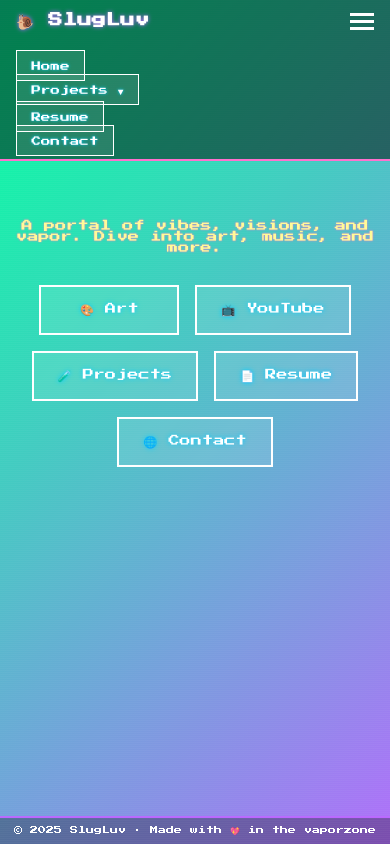
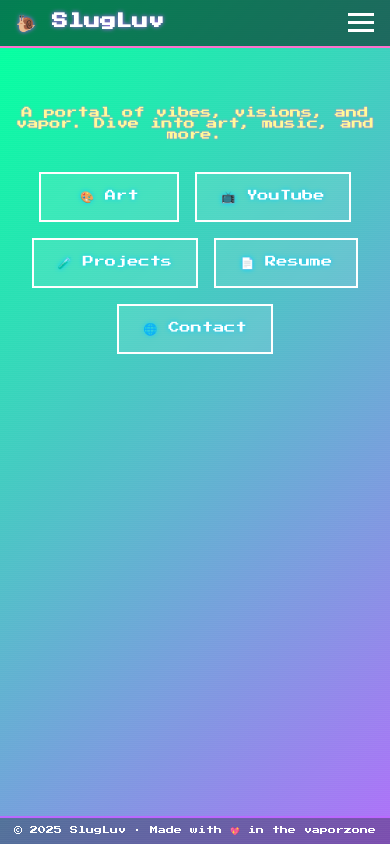
Before and after one commit to GojiBran/BaskinBros, a plain HTML site: page slugluv/index.html in a window 390 px wide. Both pictures are taken after a click on the element 362 px from the left and 21 px from the top of the page. Drawn offline with Linux system fonts and the light colour scheme.

Commit message:
Update index.html

```diff
--- a/slugluv/index.html
+++ b/slugluv/index.html
@@ -35,7 +35,6 @@
       min-height: 100vh;
     }
 
-    /* Navbar */
     .navbar {
       background: rgba(0, 0, 0, 0.5);
       border-bottom: 2px solid #ff71ce;
@@ -46,14 +45,7 @@
       display: flex;
       justify-content: space-between;
       align-items: center;
-      gap: 1rem;
       flex-wrap: wrap;
-    }
-
-    .navbar-left {
-      display: flex;
-      align-items: center;
-      gap: 1rem;
     }
 
     .navbar h1 {
@@ -66,20 +58,20 @@
       display: none;
       flex-direction: column;
       cursor: pointer;
-      gap: 4px;
-      margin-left: auto;
+      gap: 5px;
     }
 
     .hamburger div {
-      width: 24px;
+      width: 26px;
       height: 3px;
       background: #fff;
     }
 
     .nav-links {
       display: flex;
-      gap: 0.5rem;
+      gap: 1rem;
       flex-wrap: wrap;
+      align-items: center;
     }
 
     .nav-item {
@@ -104,7 +96,6 @@
       border-color: #ff71ce;
     }
 
-    /* Dropdown */
     .dropdown-content {
       display: none;
       position: absolute;
@@ -199,17 +190,23 @@
       z-index: 999;
     }
 
-    /* Mobile adjustments */
+    /* Mobile Layout Fixes */
     @media (max-width: 768px) {
       .hamburger {
         display: flex;
+      }
+
+      .navbar {
+        flex-direction: row;
+        flex-wrap: wrap;
       }
 
       .nav-links {
         display: none;
         flex-direction: column;
         width: 100%;
-        margin-top: 0.5rem;
+        gap: 0;
+        padding: 0.5rem 0;
       }
 
       .nav-links.show {
@@ -218,36 +215,33 @@
 
       .nav-links a {
         width: 100%;
-        text-align: left;
+        padding: 1rem;
+        font-size: 0.7rem;
+        border-top: 1px solid rgba(255,255,255,0.2);
       }
 
-      .navbar {
-        flex-direction: column;
-        align-items: stretch;
+      .dropdown-content {
+        position: relative;
+        background: rgba(255,255,255,0.05);
+        border: none;
+        padding-left: 1rem;
       }
 
-      .navbar-left {
-        width: 100%;
-        display: flex;
-        justify-content: space-between;
-        align-items: center;
-      }
-
-      .navbar h1 {
-        font-size: 0.9rem;
+      .dropdown-content a {
+        padding: 0.75rem 1rem;
+        font-size: 0.65rem;
+        border: none;
       }
     }
   </style>
 </head>
 <body class="crt-lines">
   <div class="navbar">
-    <div class="navbar-left">
-      <h1>🐌 SlugLuv</h1>
-      <div class="hamburger" onclick="document.querySelector('.nav-links').classList.toggle('show')">
-        <div></div>
-        <div></div>
-        <div></div>
-      </div>
+    <h1>🐌 SlugLuv</h1>
+    <div class="hamburger" onclick="document.querySelector('.nav-links').classList.toggle('show')">
+      <div></div>
+      <div></div>
+      <div></div>
     </div>
     <div class="nav-links">
       <div class="nav-item"><a href="#">Home</a></div>
@@ -278,5 +272,32 @@
   <footer>
     © 2025 SlugLuv · Made with 💖 in the vaporzone
   </footer>
+
+  <script>
+    const hamburger = document.querySelector('.hamburger');
+    const navLinks = document.querySelector('.nav-links');
+
+    hamburger.addEventListener('click', () => {
+      navLinks.classList.toggle('show');
+
+      // Close dropdowns on collapse
+      if (!navLinks.classList.contains('show')) {
+        document.querySelectorAll('.dropdown-content').forEach(el => {
+          el.style.display = 'none';
+        });
+      }
+    });
+
+    // Toggle dropdowns on mobile click
+    document.querySelectorAll('.nav-item > a').forEach(link => {
+      link.addEventListener('click', (e) => {
+        const dropdown = link.nextElementSibling;
+        if (dropdown && window.innerWidth <= 768) {
+          e.preventDefault();
+          dropdown.style.display = dropdown.style.display === 'flex' ? 'none' : 'flex';
+        }
+      });
+    });
+  </script>
 </body>
 </html>
```
